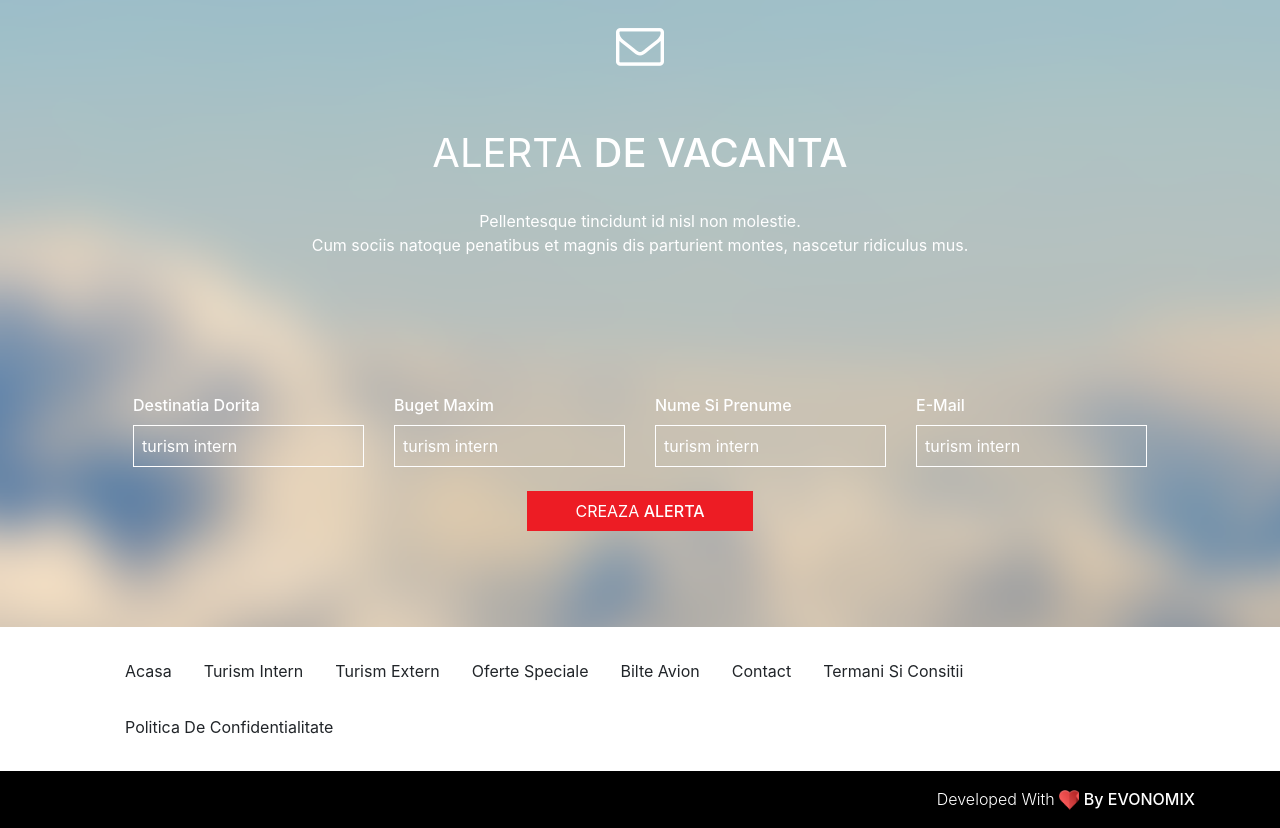
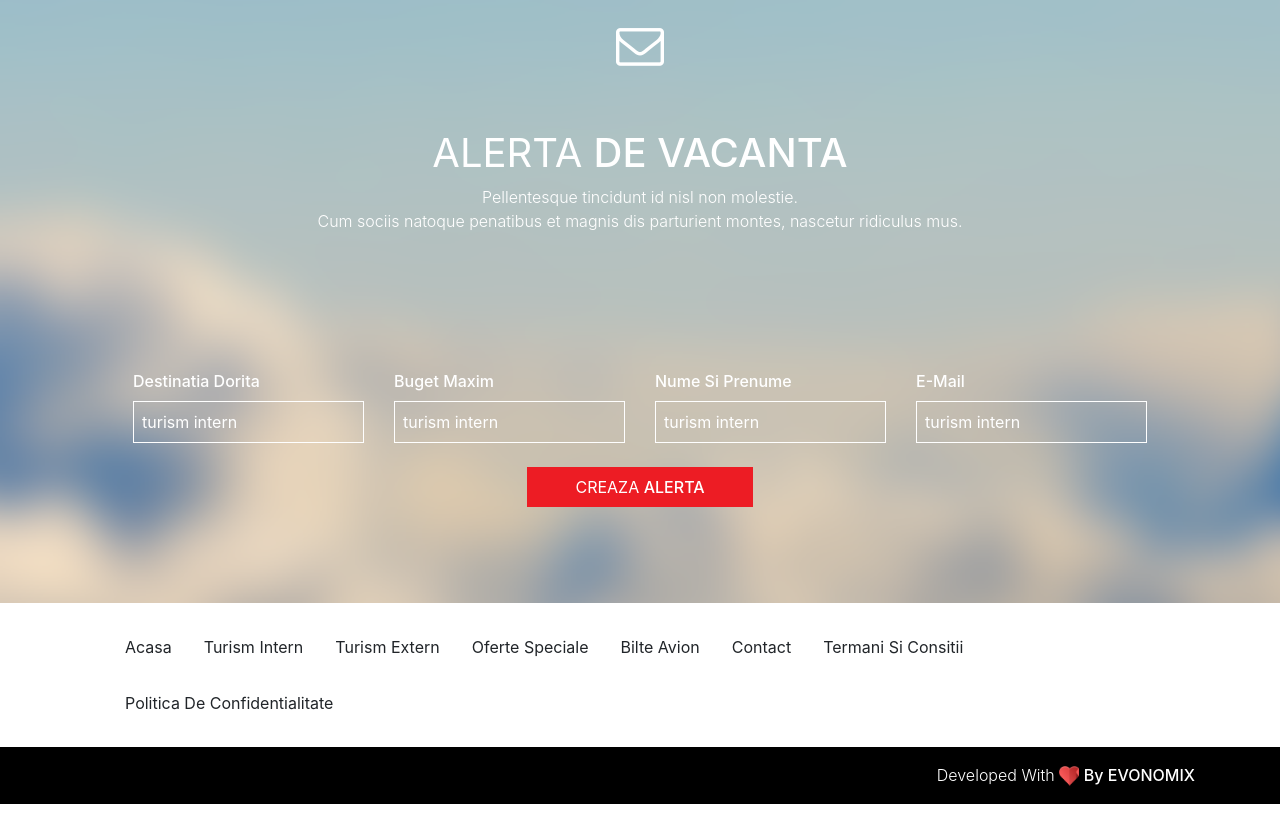
Before and after one commit to Sergiu-D/evonomix-test, a website: page index.html in a window 1280 px wide. Shown: the part 2440-3268 px from the top of the page. After the commit the page ends 3244 px from the top, so only its background shows below. Drawn offline with nearby package versions, Linux system fonts and the light colour scheme.

Commit message:
docs: addes redme

```diff
--- a/index.html
+++ b/index.html
@@ -236,9 +236,9 @@
                 <i class="icon-mail"></i>
                 <div class="newsletter_header m-xl-5">
                     <h1>alerta <span>de vacanta</span></h1>
-                    <br>
-                    Pellentesque tincidunt id nisl non molestie.</br>
-                    Cum sociis natoque penatibus et magnis dis parturient montes, nascetur ridiculus mus.
+                    <p>
+                        Pellentesque tincidunt id nisl non molestie.<br>
+                        Cum sociis natoque penatibus et magnis dis parturient montes, nascetur ridiculus mus.
                     </p>
                 </div>
                 <form class="newsletter_form m-xl-5">
@@ -263,6 +263,7 @@
                     </div>
                     <button type="submit" class="btn btn-custom-primary text-white">creaza
                         <span>alerta</span>
+                    </button>
                 </form>
             </div>
 
@@ -303,7 +304,7 @@
                     </button>
                 </div>
                 <div class="modal-body">
-                    <iframe id="promo-video" title="YouTube video player" frameborder="0"
+                    <iframe id="promo-video" title="YouTube video player"
                         allow="accelerometer; autoplay; clipboard-write; encrypted-media; gyroscope; picture-in-picture"
                         allowfullscreen></iframe>
                 </div>
```
Also changed, not shown: README.md (added).
